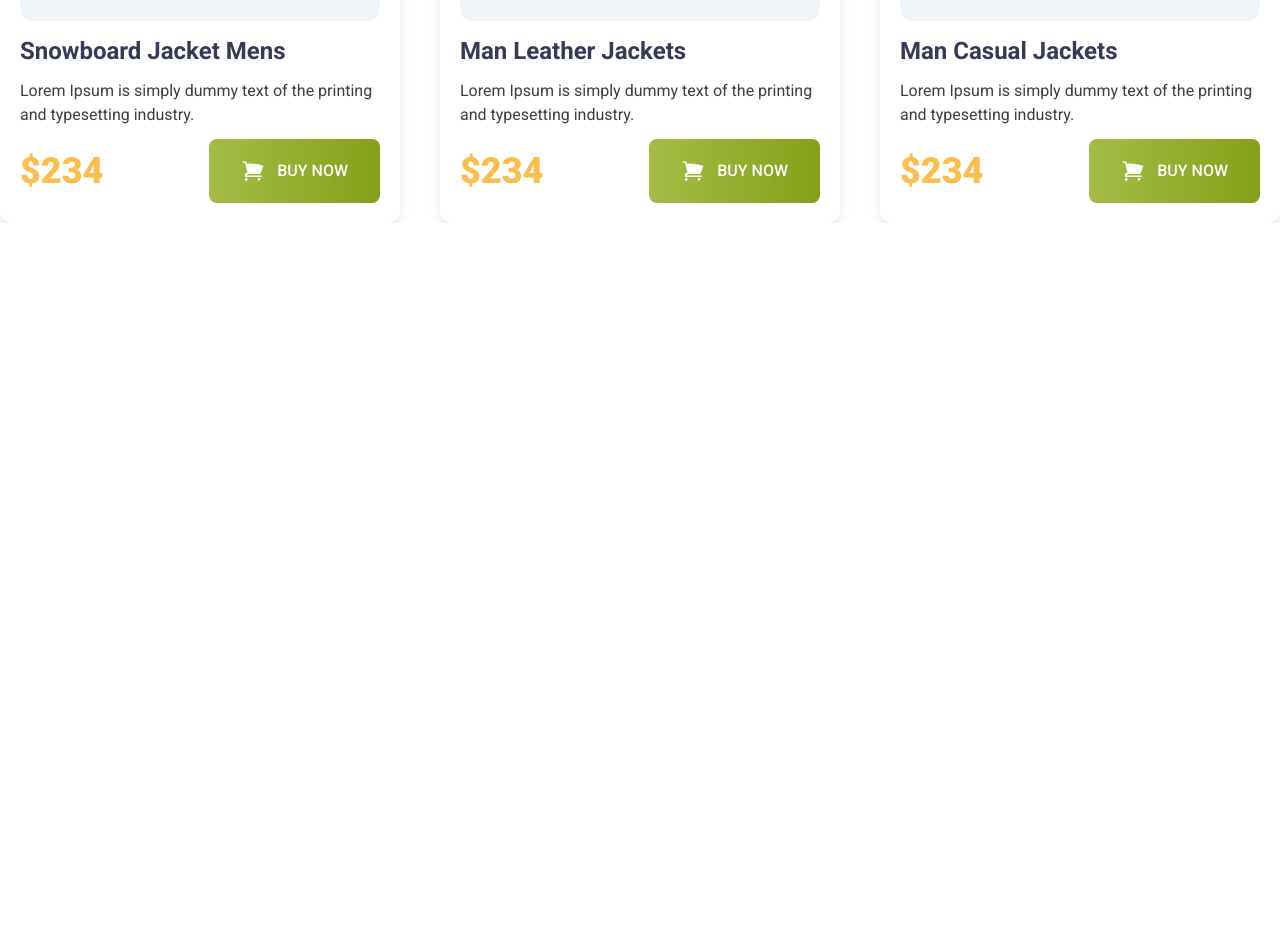
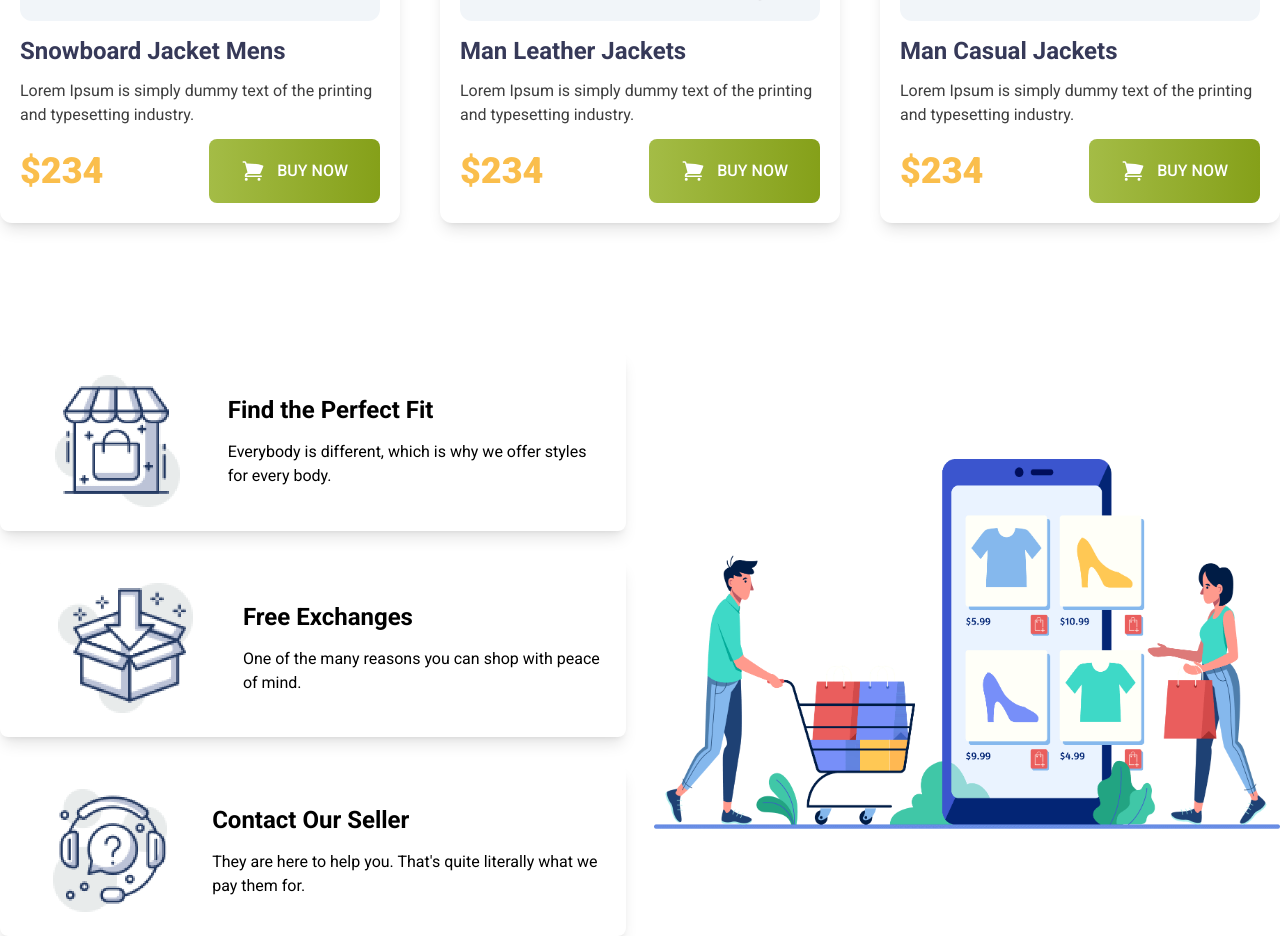
Before and after one commit to rubayedhasan/tailwind-penguin-fashion-website, a website: page index.html in a window 1280 px wide. Shown: the part 2214-3150 px from the top of the page. Before the commit the page ends 2437 px from the top, so only its background shows below. Drawn offline with nearby package versions, Linux system fonts and the light colour scheme.

Commit message:
addding feature section

```diff
--- a/css/style.css
+++ b/css/style.css
@@ -25,7 +25,9 @@ nav ul li a,
 .banner-text,
 .primary-btn,
 .card-title,
-.card-text {
+.card-text,
+.feature-sub-title,
+.feature-text {
   font-family: "Roboto", sans-serif;
 }
 
--- a/index.html
+++ b/index.html
@@ -98,7 +98,7 @@
     </header>
 
     <!-- main section  -->
-    <main class="container mx-auto">
+    <main class="container mx-auto px-5 md:px-0">
       <!-- woman-jacket section  -->
       <section class="woman-jacket mt-12">
         <h3
@@ -335,6 +335,78 @@
           </div>
         </div>
       </section>
+
+      <!-- feature section  -->
+      <section class="feature mt-32">
+        <div class="grid grid-cols-1 md:grid-cols-2 gap-7 items-center">
+          <div
+            class="bg-white order-2 md:order-1 p-6 flex flex-col md:flex-row md:items-center text-center md:text-left rounded-lg shadow-lg gap-4"
+          >
+            <div>
+              <img
+                src="images/icon/house.png"
+                alt=""
+                class="w-1/3 md:w-2/3 mx-auto"
+              />
+            </div>
+            <div>
+              <h5 class="feature-sub-title font-bold text-2xl mb-3.5">
+                Find the Perfect Fit
+              </h5>
+              <p class="feature-text font-normal text-base">
+                Everybody is different, which is why we offer styles for every
+                body.
+              </p>
+            </div>
+          </div>
+          <div class="bg-white row-span-3 order-1 md:order-2">
+            <img
+              src="images/image/shopping.png"
+              alt="shopping"
+              class="w-3/4 md:w-full mx-auto"
+            />
+          </div>
+          <div
+            class="bg-white order-3 p-6 flex flex-col md:flex-row md:items-center text-center md:text-left rounded-lg shadow-lg gap-4"
+          >
+            <div>
+              <img
+                src="images/icon/box.png"
+                alt=""
+                class="w-1/3 md:w-2/3 mx-auto"
+              />
+            </div>
+            <div>
+              <h5 class="feature-sub-title font-bold text-2xl mb-3.5">
+                Free Exchanges
+              </h5>
+              <p class="feature-text font-normal text-base">
+                One of the many reasons you can shop with peace of mind.
+              </p>
+            </div>
+          </div>
+          <div
+            class="bg-white order-4 p-6 flex flex-col md:flex-row md:items-center text-center md:text-start rounded-lg shadow-lg gap-4"
+          >
+            <div>
+              <img
+                src="images/icon/question.png"
+                alt=""
+                class="w-1/3 md:w-2/3 mx-auto"
+              />
+            </div>
+            <div>
+              <h5 class="feature-sub-title font-bold text-2xl mb-3.5">
+                Contact Our Seller
+              </h5>
+              <p class="feature-text font-normal text-base">
+                They are here to help you. That's quite literally what we pay
+                them for.
+              </p>
+            </div>
+          </div>
+        </div>
+      </section>
     </main>
 
     <!-- footer section  -->
```
